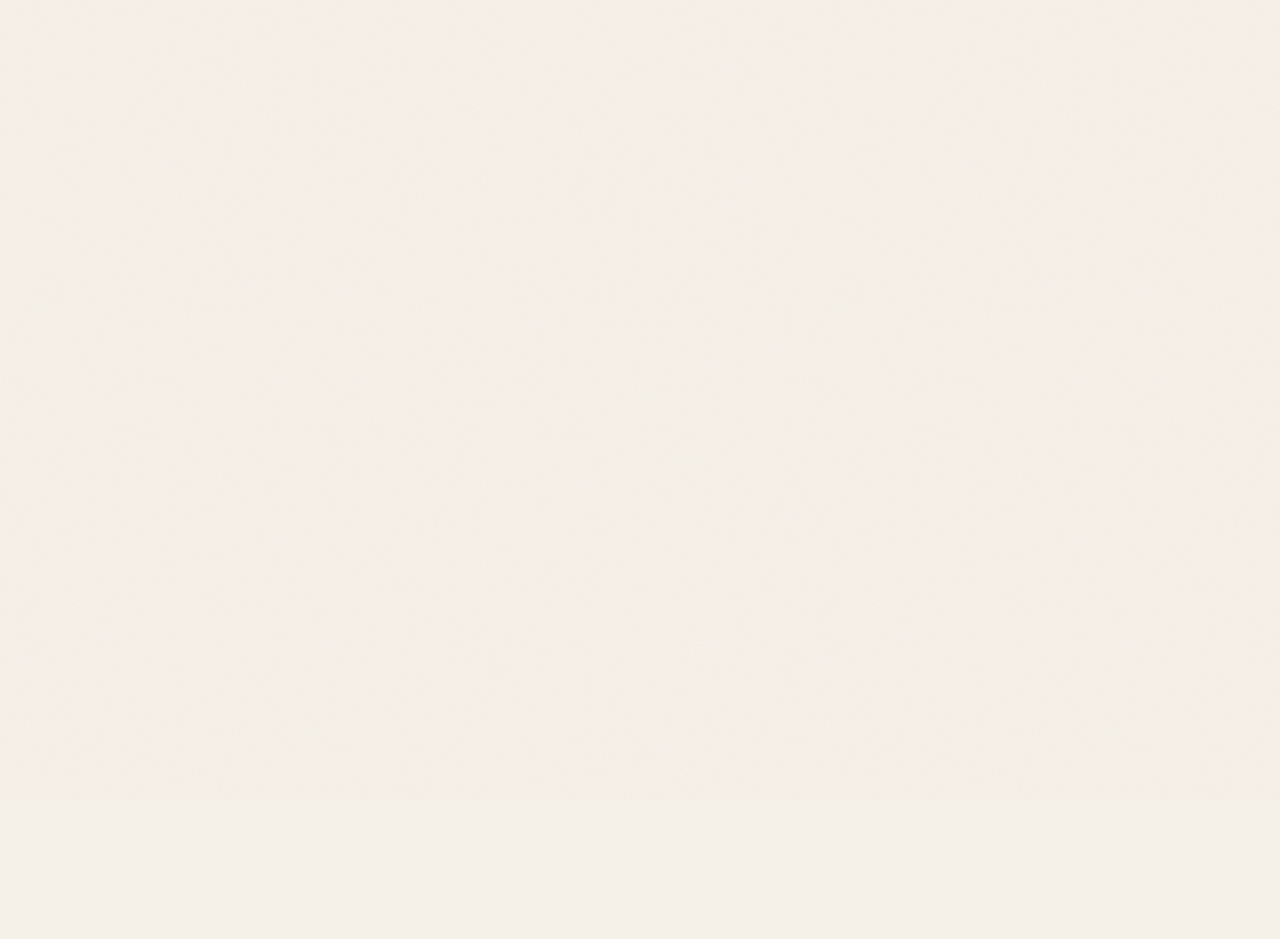
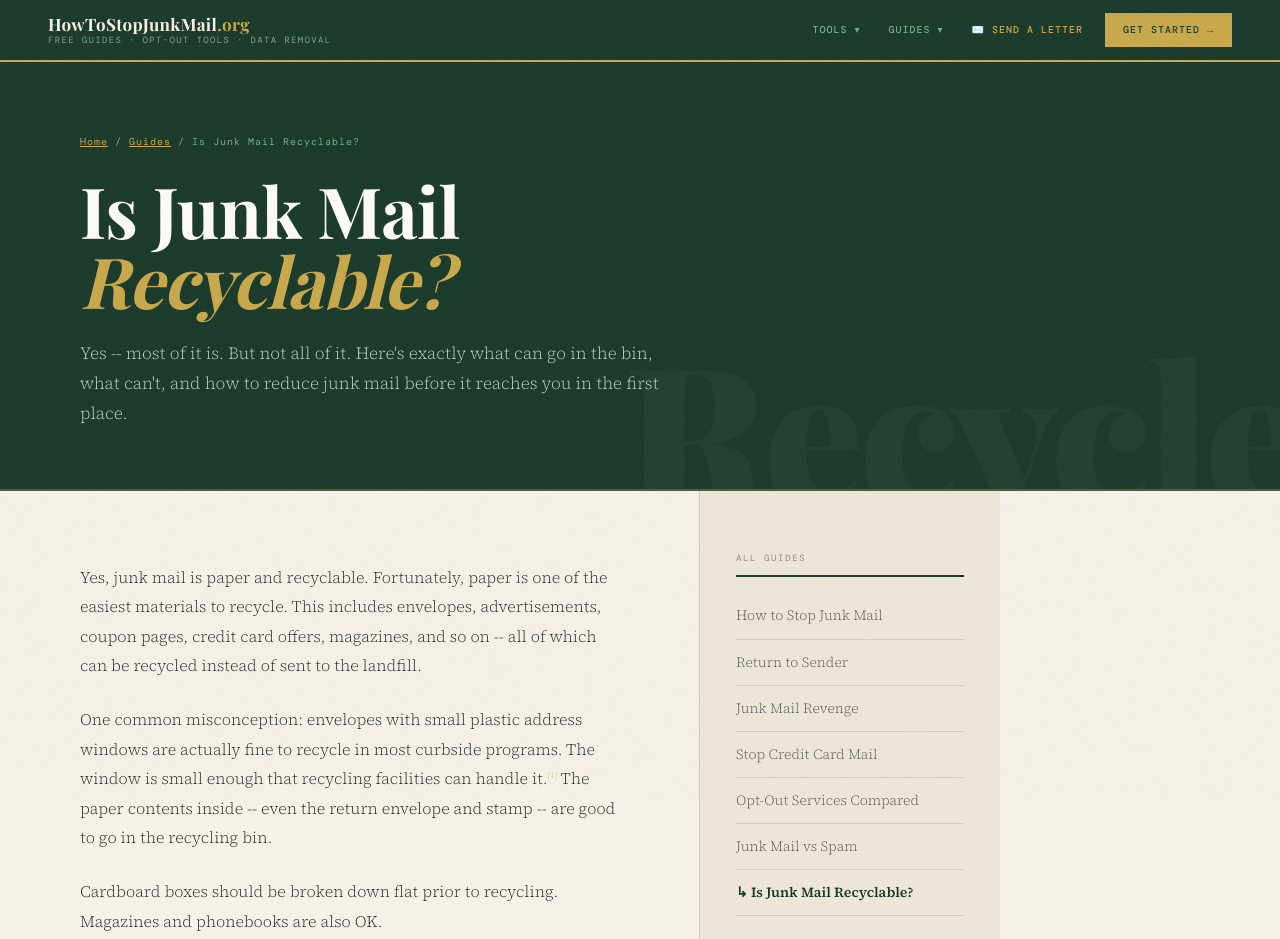
Before and after one commit to damienschuster-91/howtostopjunkmail, a plain HTML site: page guides/can-you-recycle-junk-mail/index.html in a window 1280 px wide. Shown: the top 939 px of the page. Before the commit the page ends 800 px from the top, so only its background shows below. Drawn offline with nearby package versions, Linux system fonts and the light colour scheme; a web font is replaced by a local one.

Commit message:
fix: add missing </style></head><body> tags to recyclable guide

```diff
--- a/guides/can-you-recycle-junk-mail/index.html
+++ b/guides/can-you-recycle-junk-mail/index.html
@@ -1389,6 +1389,10 @@ footer {
   .paid-box { flex-direction: column; }
   .cite-list { columns: 1; }
   .tools-grid { grid-template-columns: 1fr; }
+}
+</style>
+</head>
+<body>
 <nav>
   <a class="nav-logo" href="/">
     HowToStopJunkMail<span>.org</span>
```
